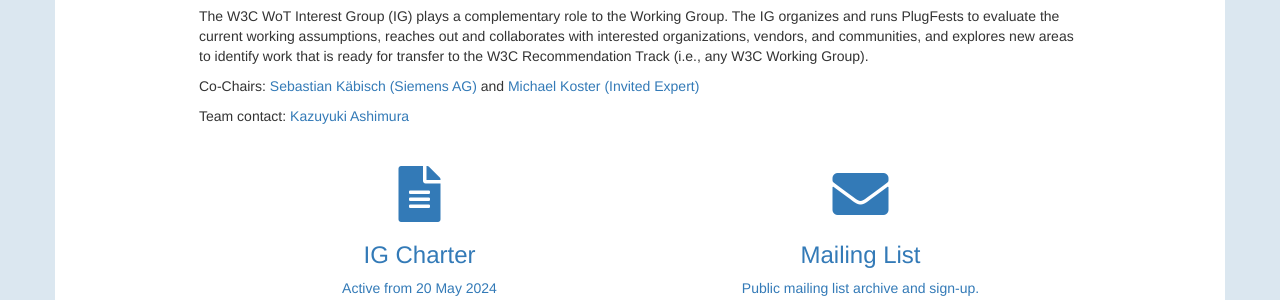
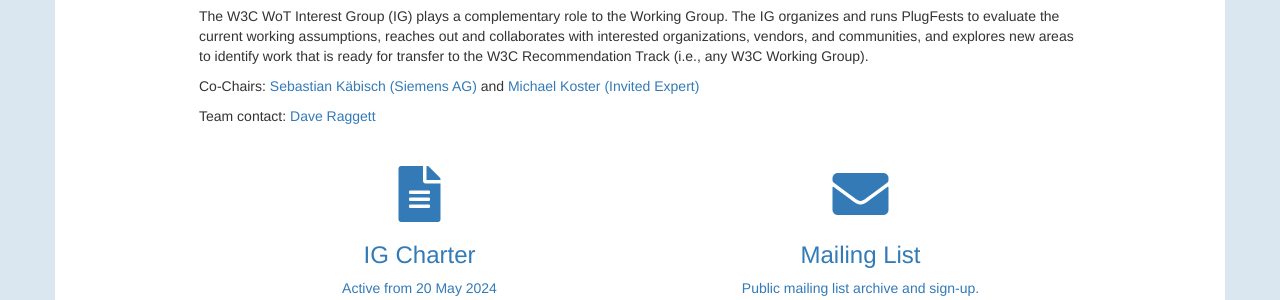
Before and after one commit to w3c/wot-marketing, a Jekyll site: the page built from docs/ig/index.html, in a window 1280 px wide. Shown: the part 189-489 px from the top of the page. Built offline with Jekyll 4.4.1, drawn with Linux system fonts in a browser that asks for light colours; nearby versions of some CDN libraries; comment, search, counter and statistics services are not loaded.

Commit message:
refactor: change CG team contact to Dave

```diff
--- a/docs/ig/index.html
+++ b/docs/ig/index.html
@@ -9,7 +9,7 @@
 		The W3C WoT Interest Group (IG) plays a complementary role to the Working Group. The IG organizes and runs PlugFests to evaluate the current working assumptions, reaches out and collaborates with interested organizations, vendors, and communities, and explores new areas to identify work that is ready for transfer to the W3C Recommendation Track (i.e., any W3C Working Group).
 	</p>
 	<p>Co-Chairs: <a href="mailto:sebastian.kaebisch@siemens.com">Sebastian K&auml;bisch (Siemens AG)</a> and <a href="mailto:michaeljohnkoster@gmail.com">Michael Koster (Invited Expert)</a></p>
-	<p>Team contact: <a href="https://www.w3.org/People#ashimura">Kazuyuki Ashimura</a></p>
+	<p>Team contact: <a href="https://www.w3.org/People#dsr">Dave Raggett</a></p>
 
 	<p>&nbsp;</p>
 
```
